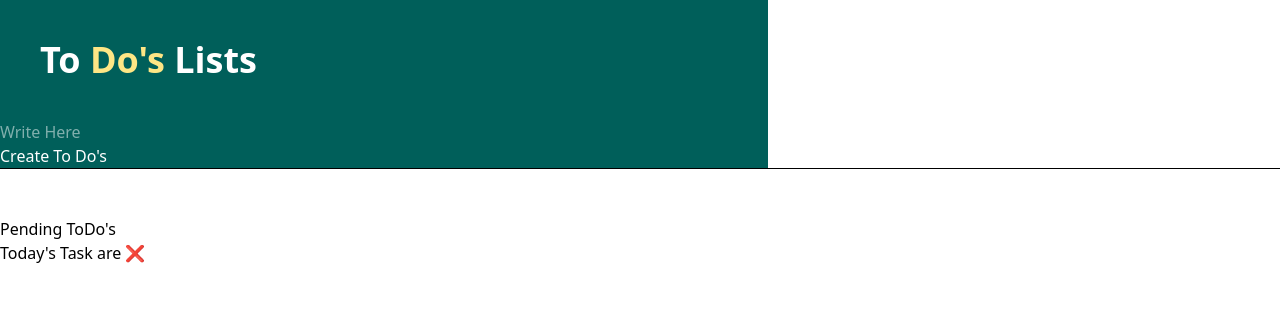
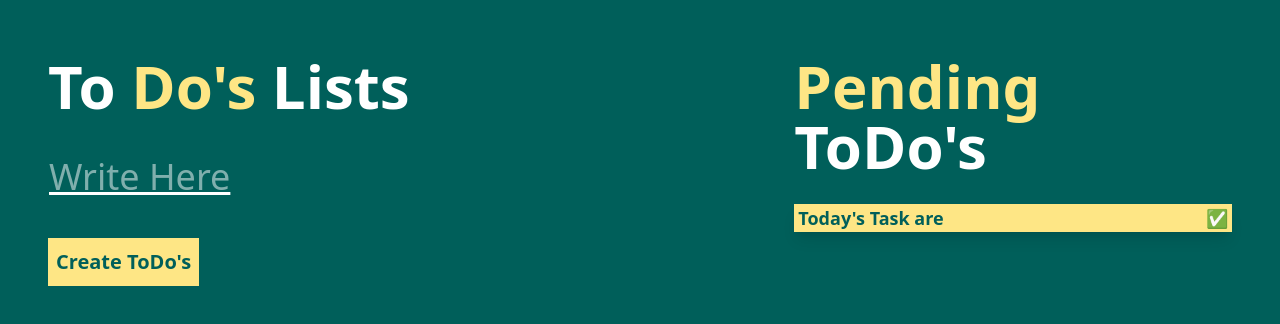
Before and after one commit to Vidushi491/ReactProject7, a React (Vite) app: page / in a window 1280 px wide. Shown: the top 324 px of the page. Built offline with nearby package versions, Linux system fonts and the light colour scheme.

Commit message:
updated project 7

```diff
--- a/src/App.jsx
+++ b/src/App.jsx
@@ -12,11 +12,11 @@ const App = () => {
     ]);
 
   return (
-    <>
+    <div className="bg-teal-800 min-h-screen text-white flex justify-between">
 
        <Create todos={todos} settodos={settodos}/>
        <Read todos={todos} settodos={settodos}/>
-    </>
+    </div>
   )
 }
 
--- a/src/Create.jsx
+++ b/src/Create.jsx
@@ -9,33 +9,29 @@ const settodos =props.settodos;
 
   const SubmitHandler = (e) => {
   e.preventDefault()
-
   const newTitle = {
     id: nanoid(),
     title: title,
     isCompleted: false ,
   };
-
-
   const copytodo = [...todos]
   copytodo.push(newTitle)
   settodos(copytodo)
   setTitle("")
 };
  return(
-  <div className="bg-teal-800 h-full  text-white w-[60%] ">
-  <h1 className="font-bold text-4xl p-10 px-10 py-10 ">
+  <div className="p-7 mx-5 my-7 ">
+  <h1 className="font-extrabold text-6xl ">
      To <span className="text-amber-200">Do's </span>
       Lists </h1>
       <form onSubmit={SubmitHandler}>
         <input
-        className="border-2px rounded mt-20px"
+        className="border border-teal-800 outline-0 w-full  mt-10 rounded text-4xl underline"
          onChange={(e) => setTitle(e.target.value)}
           value={title}
           type="text"
           placeholder="Write Here" />
-         <br/>
-        <button className="mt-30px"> Create To Do's </button>
+        <button className="text-teal-800 text-xl px-2 py-2.5 font-bold bg-amber-200 mt-10 hover:scale-95 transition"> Create ToDo's </button>
       </form>
   </div>
  )
--- a/src/Read.jsx
+++ b/src/Read.jsx
@@ -8,23 +8,25 @@ const Read = (props) => {
   }
 
 const printtodos = todos.map((todo)=> {
-  return <li
+  return <li className="flex justify-between"
    key = {todo.id}>
     {todo.title}
-    <span onClick={() => DeleteHandler(todo.id)}>    ❌</span>
+    <span className="hover:scale-95 " onClick={() => DeleteHandler(todo.id)}>✅</span>
     </li>
 });
+  return (
+    <div className=" p-7 mx-5 my-7 ">
+       <div className=" flex justify-between gap-6">
+        <div >
+        <h1 className="font-extrabold text-6xl "> <span className="text-amber-200">Pending</span> ToDo's</h1>
+
+          <ol className="text-lg text-teal-800 font-bold mt-7 bg-amber-200 shadow-lg px-1 ">{printtodos}</ol>
 
 
 
-  return (
-    <>
-      <hr />
-      <br />
-      <br/>
-       <h1> Pending ToDo's</h1>
-      <ol>{printtodos}</ol>
-    </>
+        </div>
+       </div>
+    </div>
   )
 }
 
```
